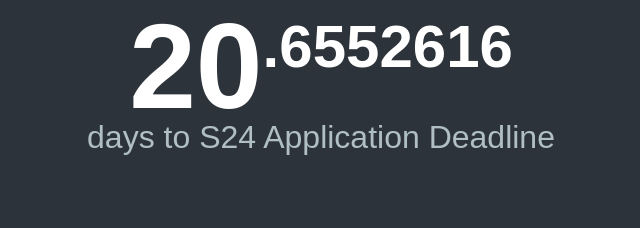
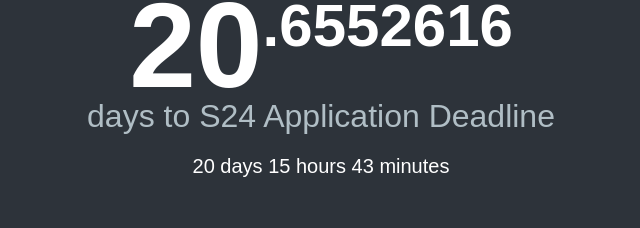
Before and after one commit to sudhamabhatia/yc-S24, a React (Create React App) app: page / in a window 1280 px wide. Shown: the part 371-599 px from the top of the page, without its empty margins (319-959 px from the left). Built offline with nearby package versions, Linux system fonts and the light colour scheme.

Commit message:
show days, hours minutes

```diff
--- a/src/Countdown.css
+++ b/src/Countdown.css
@@ -40,3 +40,11 @@
     font-size: 1em; /* Adjust the size as you see fit */
     font-family: 'Arial', sans-serif; /* Match the font family with the rest of your app */
   }
+
+
+  .additional-info {
+    font-size: 20px;  /* Setting the font size as per your requirement */
+    color: #FFFFFF; /* Default white, change if needed */
+    text-align: center; /* Center align the text */
+    padding-top: 20px; /* Space from the above element */
+  }
--- a/src/Countdown.js
+++ b/src/Countdown.js
@@ -1,11 +1,16 @@
 import React, { useState, useEffect } from 'react';
 import './Countdown.css';
-import logo from './YCLogo.png'; // Make sure the path is correct
+import logo from './YCLogo.png';  // Ensure the logo path is correct
 
 const Countdown = () => {
 
   // State to keep track of the time left
-  const [timeLeft, setTimeLeft] = useState({ whole: '', fraction: '' });
+  const [timeLeft, setTimeLeft] = useState({
+    whole: '',
+    fraction: '',
+    hours: '',
+    minutes: ''
+  });
 
   useEffect(() => {
     // Set the end date and time
@@ -19,17 +24,23 @@ const Countdown = () => {
       // Find the time left between now and the count down date
       const distance = countDownDate - now;
 
-      // Time calculations for days
-      const days = (distance / (1000 * 60 * 60 * 24)).toFixed(7);
-      const parts = days.split('.');
+      // Time calculations for days, hours, and minutes
+      const days = Math.floor(distance / (1000 * 60 * 60 * 24));
+      const hours = Math.floor((distance % (1000 * 60 * 60 * 24)) / (1000 * 60 * 60));
+      const minutes = Math.floor((distance % (1000 * 60 * 60)) / (1000 * 60));
 
       // Output the result in the state
-      setTimeLeft({ whole: parts[0], fraction: parts[1] });
+      setTimeLeft({
+        whole: days.toString(),
+        fraction: ((distance / (1000 * 60 * 60 * 24) - days) * 10000000).toFixed(0),
+        hours: hours.toString(),
+        minutes: minutes.toString()
+      });
 
       // If the count down is over, write some text
       if (distance < 0) {
         clearInterval(interval);
-        setTimeLeft({ whole: '0', fraction: '0000000' });
+        setTimeLeft({ whole: '0', fraction: '0000000', hours: '0', minutes: '0' });
       }
     }, 100);
 
@@ -44,9 +55,11 @@ const Countdown = () => {
         {timeLeft.whole}<sup>.{timeLeft.fraction}</sup>
       </span>
       <span className="label">days to S24 Application Deadline</span>
+      <div className="additional-info">
+        {timeLeft.whole} days {timeLeft.hours} hours {timeLeft.minutes} minutes
+      </div>
       <div className="disclaimer">Unofficial app</div>
     </div>
-
   );
 };
 
```
